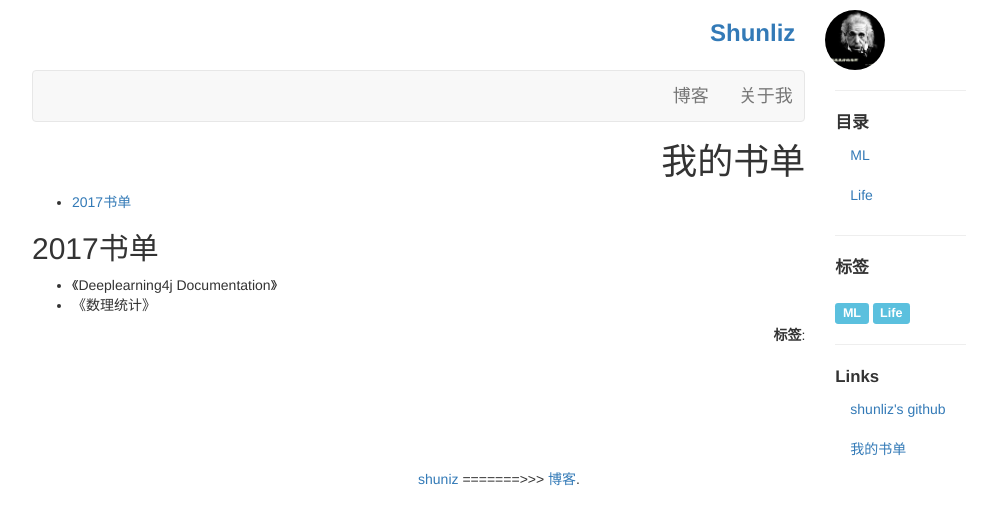
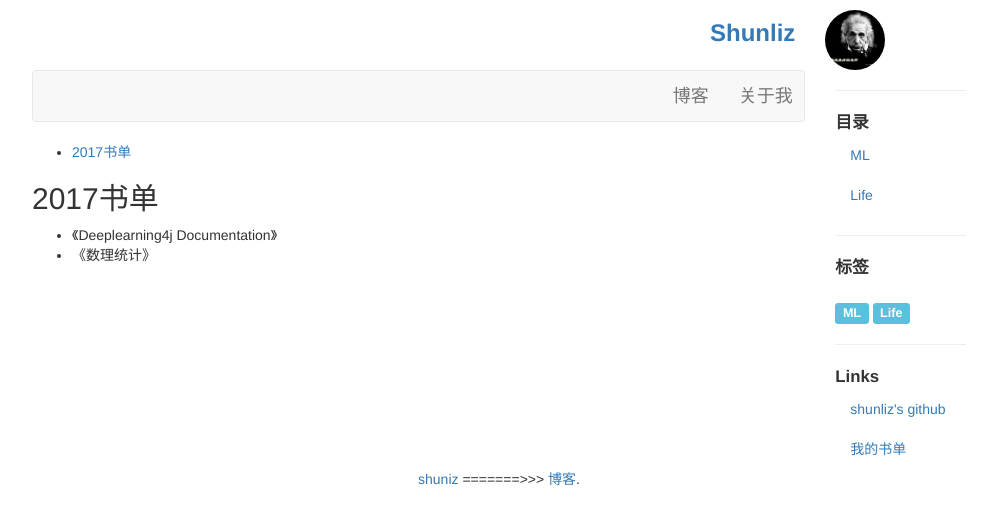
Before and after one commit to shunliz/shunliz.github.io, a Jekyll site: the page built from books.md, in a window 1280 px wide. Shown: the top 525 px of the page, without its empty margins (141-1138 px from the left). Built offline with Jekyll 4.4.1, drawn with Linux system fonts in a browser that asks for light colours; our own code applies the rules of GitHub Pages for plain Markdown files.

Commit message:
readd books4

```diff
--- a/books.md
+++ b/books.md
@@ -1,9 +1,3 @@
----
-layout: post
-title: 我的书单
-permalink: /books/
----
-
 * content
 {:toc}
 
```
